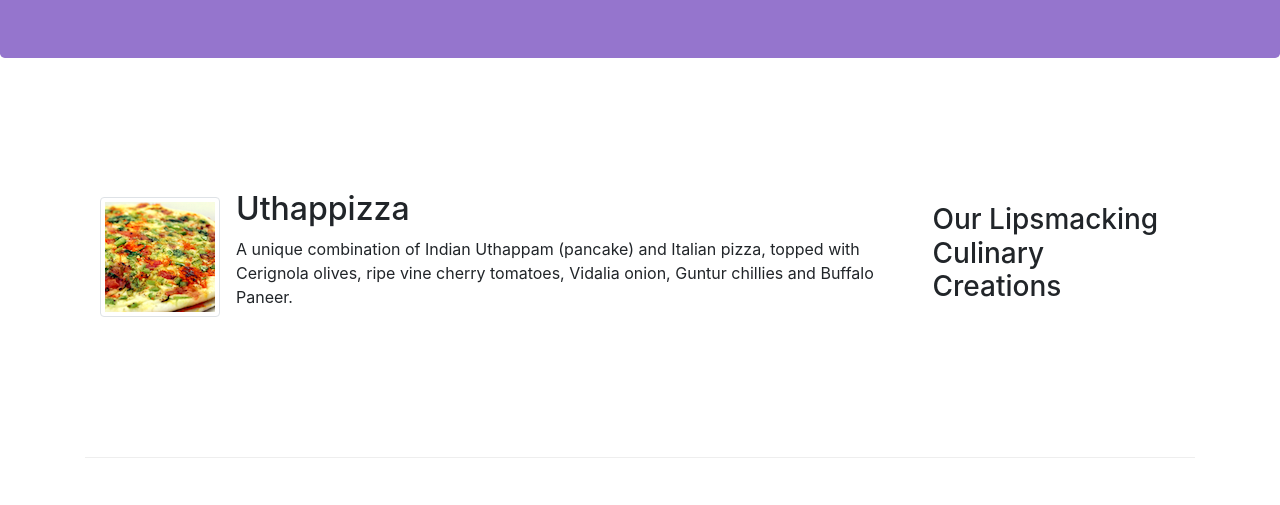
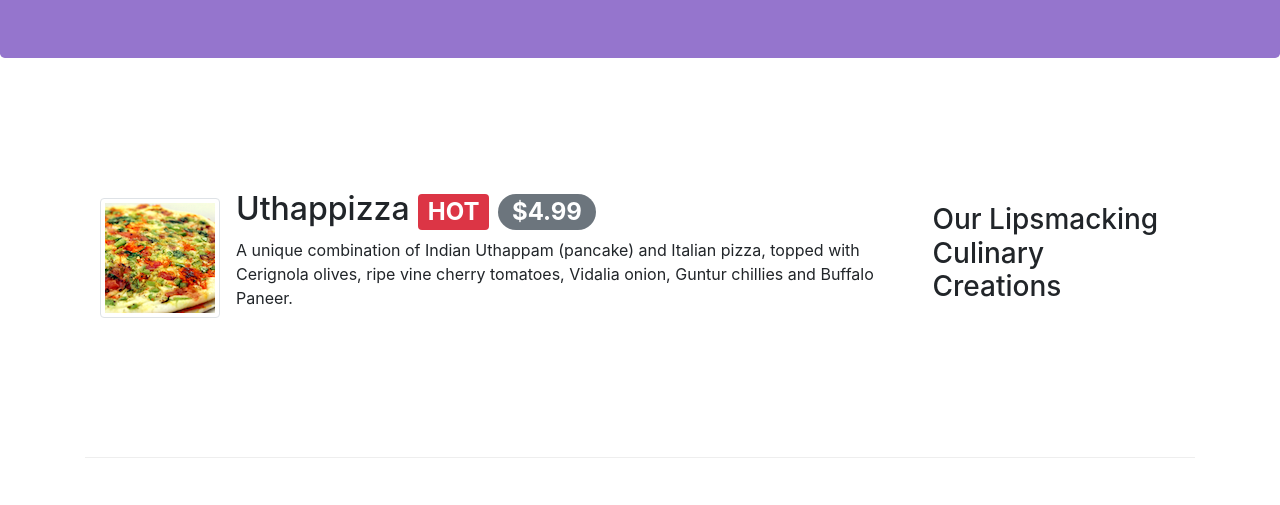
Before and after one commit to Mahmoud8833/Coursera-exercises, a website: page bootstrap4-1/index.html in a window 1280 px wide. Shown: the part 276-781 px from the top of the page. Drawn offline with nearby package versions, Linux system fonts and the light colour scheme.

Commit message:
Add badges to index.html

```diff
--- a/bootstrap4-1/index.html
+++ b/bootstrap4-1/index.html
@@ -59,7 +59,8 @@
         <div class="media">
           <img src="img/uthappizza.png" alt="Uthappizza" class="d-flex mr-3 img-thumbnail align-self-center">
           <div class="media-body">
-            <h2 class="mt-0">Uthappizza</h2>
+            <h2 class="mt-0">Uthappizza <span class="badge badge-danger">HOT</span> <span
+                class="badge badge-pill badge-secondary">$4.99</span> </h2>
             <p class="d-none d-sm-block">A unique combination of Indian Uthappam (pancake) and Italian pizza, topped
               with
               Cerignola olives, ripe
```
